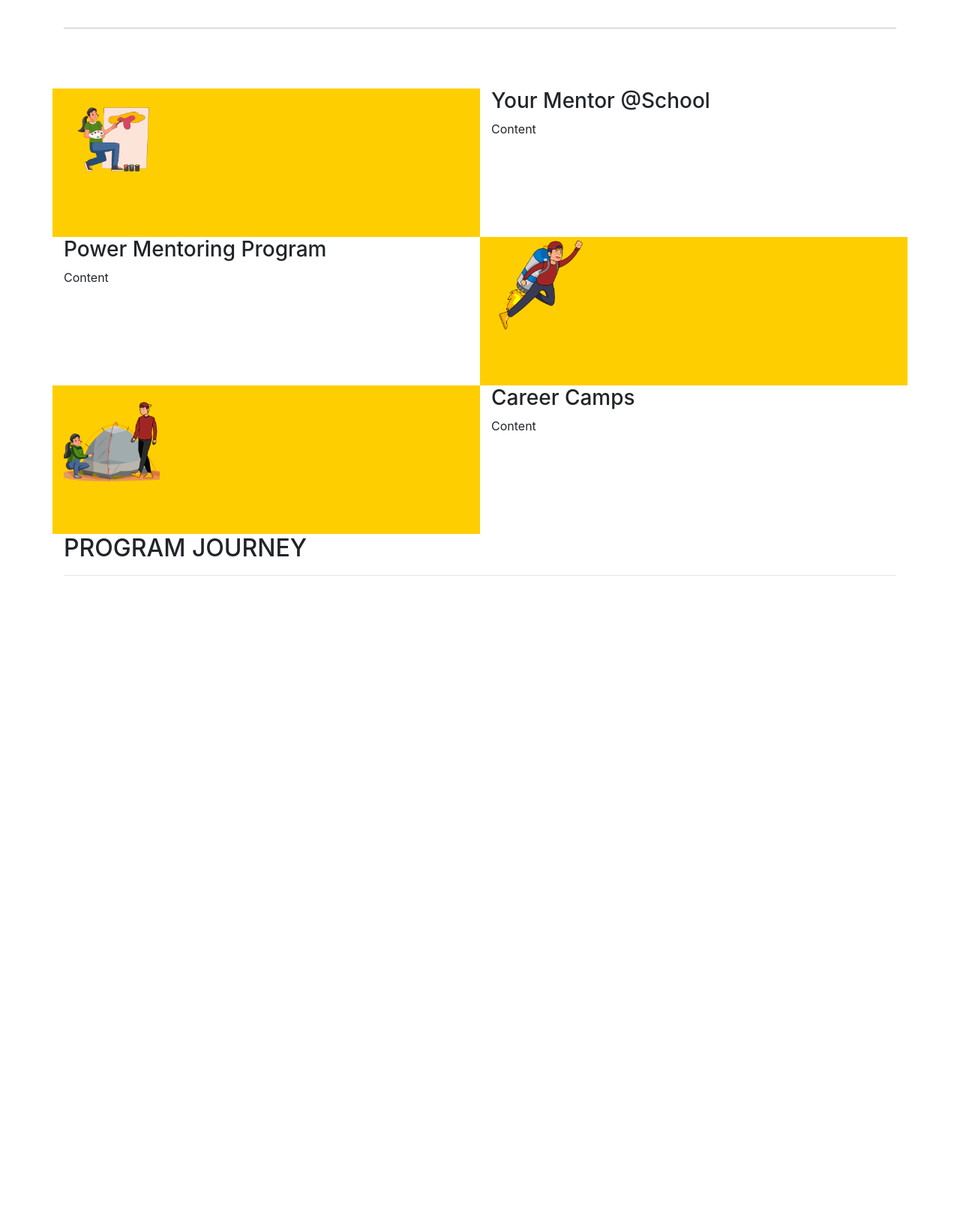
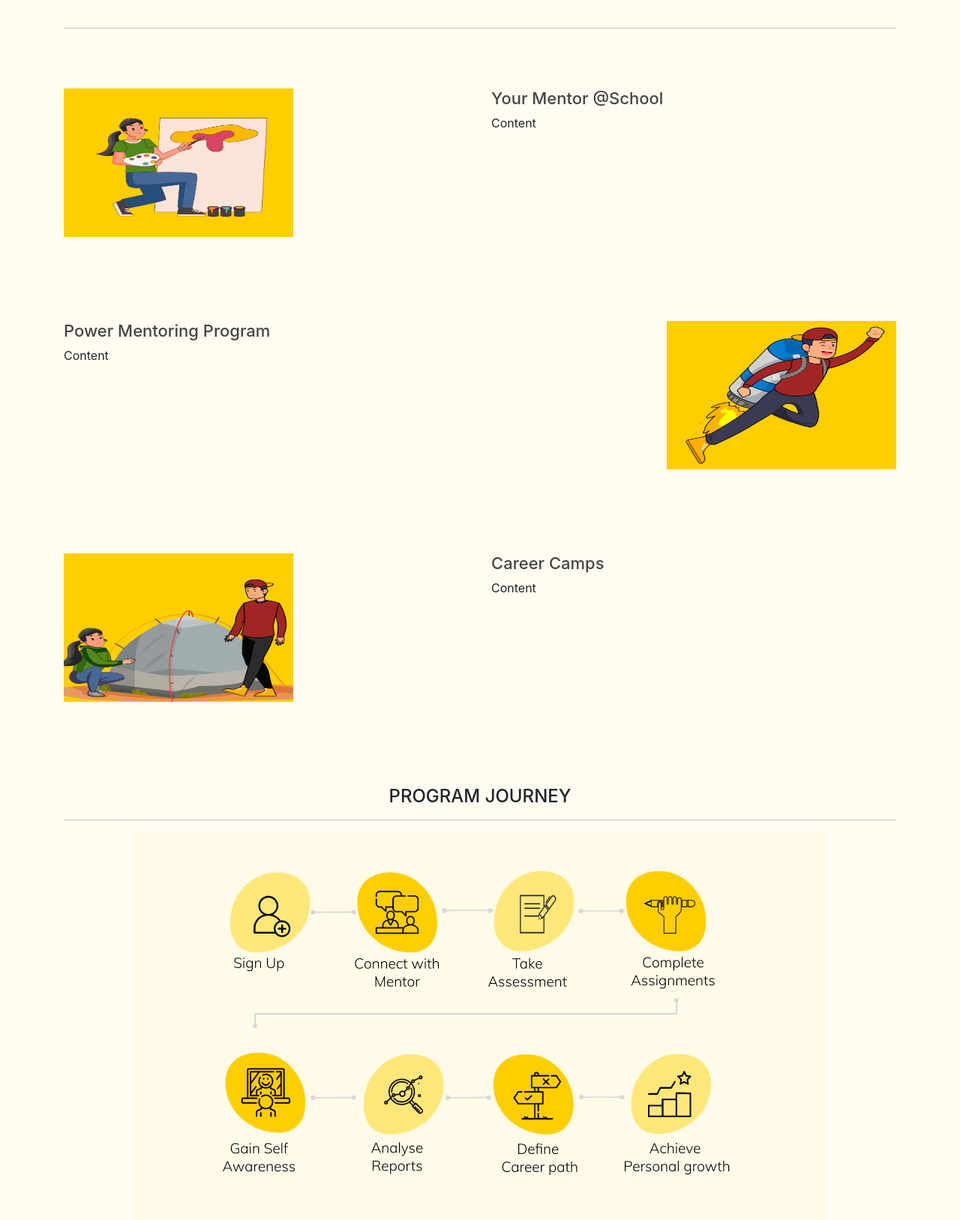
Before and after one commit to DhairyaDutt/Teenr, a plain HTML site: page index.html in a window 1280 px wide. Shown: the part 660-2287 px from the top of the page at 75% size. Before the commit the page ends 1444 px from the top, so only its background shows below. Drawn offline with nearby package versions, Linux system fonts and the light colour scheme.

Commit message:
Updated the page

```diff
--- a/index.html
+++ b/index.html
@@ -22,12 +22,14 @@
 
     <section id="content" class="container common">
         <div class="row">
-            <div class="col-md-6 box">
+            <div class="col-md-6">
                 <img class="image" src="design ur future.png" alt="">
             </div>
             <div class="col-md-6">
-                <h3>Your  Mentor @School</h3>
-                <p>Content</p>
+                <div class="float-left">
+                    <h3>Your  Mentor @School</h3>
+                    <p>Content</p>
+                </div>
             </div>
         </div>
         <div class="row">
@@ -36,7 +38,7 @@
                 <p>Content</p>
             </div>
             <div class="col-md-6 box">
-                <img class="image" src="power mentoring.png" alt="">
+                <img class="image float-right" src="power mentoring.png" alt="">
             </div>
         </div>
         <div class="row">
@@ -44,8 +46,10 @@
                 <img class="image" src="career camp.png" alt="">
             </div>
             <div class="col-md-6">
-                <h3>Career Camps</h3>
-                <p>Content</p>
+                <div class="float-left">
+                    <h3>Career Camps</h3>
+                    <p>Content</p>
+                </div>
             </div>
         </div>
     </section>
@@ -53,6 +57,10 @@
     <section id="icons" class="container common">
         <h2>PROGRAM JOURNEY</h2>
         <hr>
+        <div class="icon-image">
+            <img src="career mentoring.png" alt="icons">
+        </div>
+
     </section>
 
 </body>
--- a/style.css
+++ b/style.css
@@ -1,3 +1,7 @@
+
+body{
+    background: #FFFDF2;
+}
 
 #career h2{
     text-align: center;
@@ -43,12 +47,36 @@
 }
 
 .image{
-    width: 8rem;
-    height: 8rem;
-}
-
-.box{
     width: 306px;
     height: 198px;
     background: #FFCE00;
 }
+
+#content .row{
+    margin-bottom: 7rem;
+
+}
+
+#content .row h3{
+    color: #464444;
+    font-size: 22px;
+    line-height: 26px;
+
+}
+
+#icons h2{
+    text-align: center;
+    font-size: 24px;
+}
+
+#icons .icon-image{
+    display: flex;
+    justify-content: center;
+}
+
+#icons hr{
+    border: none;
+    height: 1px;
+    background: #C4C4C4;
+    /* margin-bottom: 5rem; */
+}
```
Also changed, not shown: career mentoring.png (added).
